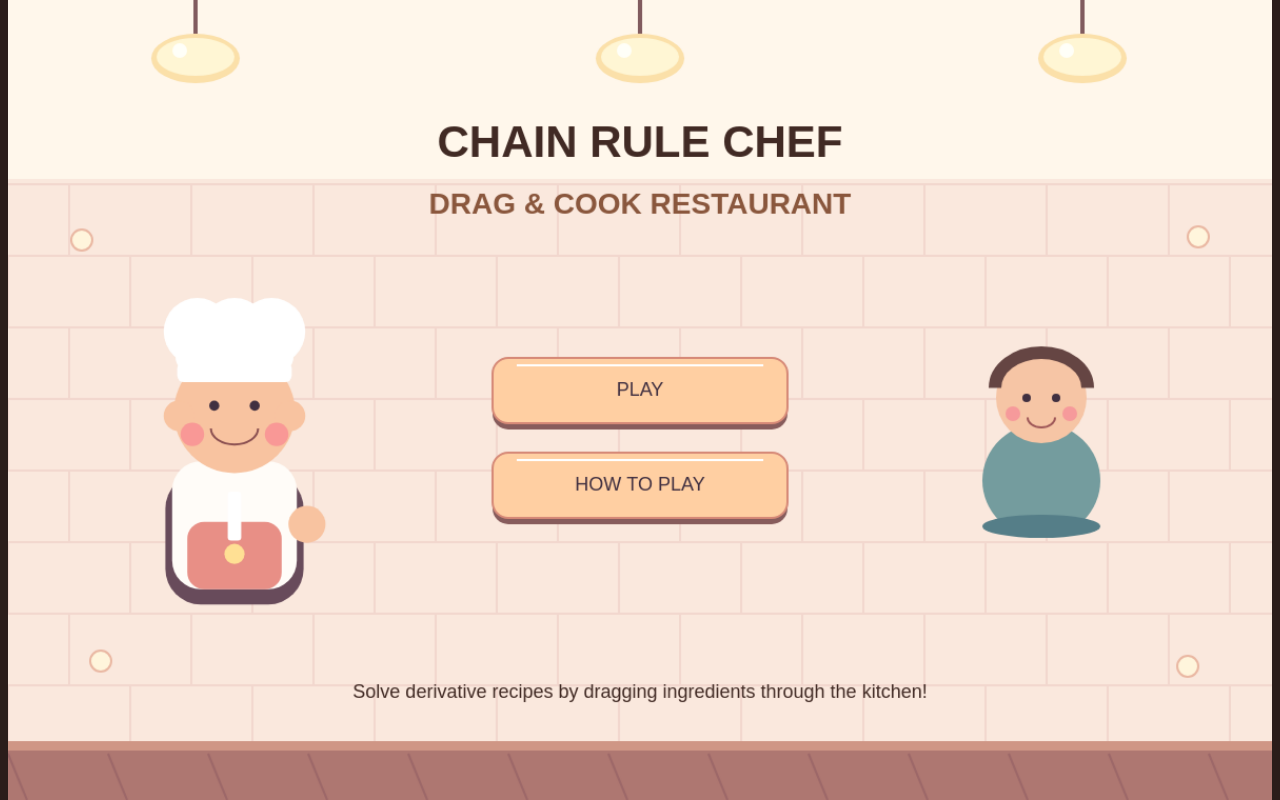
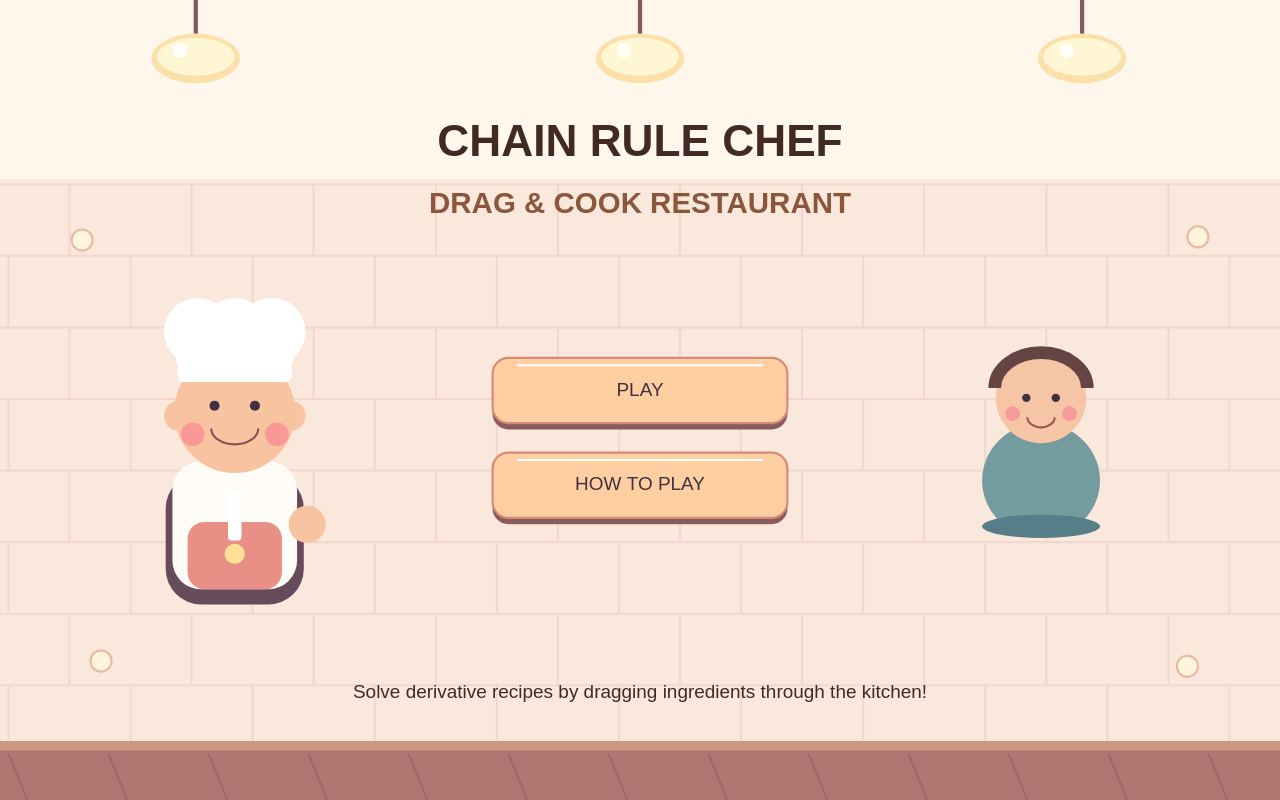
Before and after one commit to johnnyyyyyyyy24/diff-cal, a plain HTML site: page index.html in a window 1280 px wide. Drawn offline with Linux system fonts and the light colour scheme.

Commit message:
Add files via upload

```diff
--- a/index.html
+++ b/index.html
@@ -2,15 +2,20 @@
 <html lang="en"><head><meta charset="utf-8">
 <meta name="viewport" content="width=device-width,initial-scale=1,maximum-scale=1,user-scalable=no,viewport-fit=cover">
 <title>Chain Rule Chef</title>
-<style>html,body{margin:0;height:100%;background:#2b1d1a;overflow:hidden;touch-action:none;-webkit-user-select:none;user-select:none}
+<style>html,body{margin:0;height:100%;height:100dvh;background:#2b1d1a;overflow:hidden;touch-action:none;-webkit-user-select:none;user-select:none}
 body{display:flex;align-items:center;justify-content:center}canvas{touch-action:none;display:block}</style></head>
 <body><canvas id="c" width="1200" height="760"></canvas>
 <script>
 const W=1200,H=760,cv=document.getElementById('c'),g=cv.getContext('2d'),DPR=Math.min(window.devicePixelRatio||1,2);
-cv.width=W*DPR;cv.height=H*DPR;g.setTransform(DPR,0,0,DPR,0,0);
+
 if(!g.roundRect)g.roundRect=function(x,y,w,h,r){r=Math.min(r||0,w/2,h/2);this.moveTo(x+r,y);this.arcTo(x+w,y,x+w,y+h,r);this.arcTo(x+w,y+h,x,y+h,r);this.arcTo(x,y+h,x,y,r);this.arcTo(x,y,x+w,y,r);this.closePath()};
-function fit(){const s=Math.min(innerWidth/W,innerHeight/H);cv.style.width=W*s+'px';cv.style.height=H*s+'px'}
-addEventListener('resize',fit);fit();
+let rot=false,S=1,OX=0,OY=0,CW=W,CH=H,M=[1,0,0,1,0,0],X0=0,X1=W,Y0=0,Y1=H;
+function fit(){const vv=window.visualViewport;CW=Math.round((vv&&vv.width)||innerWidth);CH=Math.round((vv&&vv.height)||innerHeight);
+cv.width=Math.round(CW*DPR);cv.height=Math.round(CH*DPR);Object.assign(cv.style,{position:'fixed',left:'0',top:'0',width:CW+'px',height:CH+'px',transform:'none'});
+rot=CH>CW*1.1;const lw=rot?CH:CW,lh=rot?CW:CH;S=Math.min(lw/W,lh/H);const VW=lw/S,VH=lh/S;OX=(VW-W)/2;OY=(VH-H)/2;X0=-OX;X1=W+OX;Y0=-OY;Y1=H+OY;
+M=rot?[0,S,-S,0,CW-S*OY,S*OX]:[S,0,0,S,S*OX,S*OY]}
+addEventListener('resize',fit);addEventListener('orientationchange',()=>setTimeout(fit,150));if(window.visualViewport)window.visualViewport.addEventListener('resize',fit);fit();
+function goFS(){try{if(window.matchMedia&&matchMedia('(pointer:coarse)').matches&&!document.fullscreenElement&&document.documentElement.requestFullscreen){document.documentElement.requestFullscreen().then(()=>{try{screen.orientation.lock('landscape').catch(()=>{})}catch(_){}}).catch(()=>{})}}catch(_){}}
 const C=(r,gg,b)=>`rgb(${r},${gg},${b})`;
 const INK=C(65,42,36),DARK=C(65,48,65),BROWN=C(138,87,61),GREEN=C(66,157,100),RED=C(214,76,67),GOLD=C(255,203,96),
 PLUM=C(104,75,91),ROSE=C(232,143,134),SKIN=C(248,195,160),TOPICS=['Basic Derivatives','Power Rule','Constant Multiple Rule','Sum Rule','Difference Rule','Product Rule','Quotient Rule','Chain Rule','Trigonometric Derivatives','Higher-Order Derivatives'];
@@ -30,11 +35,11 @@ const ctr=r=>[r[0]+r[2]/2,r[1]+r[3]/2];
 
 function panel(r,col='rgb(255,251,239)',bd='rgb(231,203,183)',rad=22){const[x,y,w,h]=r;R(x,y+6,w,h,'rgb(135,92,92)',rad);R(x,y,w,h,col,rad);RS(x,y,w,h,bd,2,rad);L(x+23,y+7,x+w-23,y+7,'#fff',2)}
 function button(r,label,en=true){const hv=en&&hit(r,mouse);panel(r,hv?'rgb(255,188,135)':en?'rgb(255,207,162)':'rgb(221,214,211)',en?'rgb(214,137,119)':'rgb(187,177,174)',15);const c=ctr(r);T(label,c[0],c[1],'small',en?DARK:'rgb(141,134,131)',1,r[2]-22)}
-function background(){g.fillStyle='rgb(250,232,221)';g.fillRect(0,0,W,H);g.fillStyle='rgb(255,247,235)';g.fillRect(0,0,W,170);
-for(let y=175;y<715;y+=68){L(0,y,W,y,'rgb(242,215,206)',2);const off=Math.floor(y/68)%2?0:58;for(let x=off;x<W;x+=116)L(x,y,x,y+68,'rgb(242,215,206)',2)}
-g.fillStyle='rgb(174,119,113)';g.fillRect(0,704,W,56);g.fillStyle='rgb(207,150,133)';g.fillRect(0,704,W,9);
-for(let x=0;x<W;x+=95)L(x,716,x+18,H,'rgb(157,104,105)',2);
-for(const x of[178,600,1020]){L(x,0,x,32,'rgb(129,91,94)',4);E(x-42,32,84,47,'rgb(251,224,169)');E(x-37,36,74,36,'rgb(255,246,212)');Ci(x-15,48,7,'#fffff8')}
+function background(){const ex=40;g.fillStyle='rgb(250,232,221)';g.fillRect(X0-ex,Y0-ex,X1-X0+2*ex,Y1-Y0+2*ex);g.fillStyle='rgb(255,247,235)';g.fillRect(X0-ex,Y0-ex,X1-X0+2*ex,170-Y0+ex);
+for(let y=175;y<715;y+=68){L(X0-ex,y,X1+ex,y,'rgb(242,215,206)',2);const off=Math.floor(y/68)%2?0:58,st0=off-116*Math.ceil((off-X0+ex)/116);for(let x=st0;x<X1+ex;x+=116)L(x,y,x,y+68,'rgb(242,215,206)',2)}
+g.fillStyle='rgb(174,119,113)';g.fillRect(X0-ex,704,X1-X0+2*ex,Y1-704+ex);g.fillStyle='rgb(207,150,133)';g.fillRect(X0-ex,704,X1-X0+2*ex,9);
+const fy=Math.max(H,Y1)+ex,k=18*(fy-716)/44,s0=-95*Math.ceil((X0-ex)/-95);for(let x=Math.floor((X0-ex-k)/95)*95;x<X1+ex;x+=95)L(x,716,x+k,fy,'rgb(157,104,105)',2);
+for(const x of[178,600,1020]){L(x,Y0-ex,x,32,'rgb(129,91,94)',4);E(x-42,32,84,47,'rgb(251,224,169)');E(x-37,36,74,36,'rgb(255,246,212)');Ci(x-15,48,7,'#fffff8')}
 for(const[x,y]of[[70,228],[1130,225],[88,628],[1120,633]]){Ci(x,y,10,'rgb(255,245,220)');g.strokeStyle='rgb(234,184,163)';g.lineWidth=2;g.beginPath();g.arc(x,y,10,0,7);g.stroke()}}
 function chef(x,y,t,s){x|=0;y=(y+Math.sin(t/260)*2)|0;const ci=(c,dx,dy,r)=>Ci(x+dx*s,y+dy*s,Math.max(1,r*s),c),bx=(c,dx,dy,w,h,r=0)=>R(x+dx*s,y+dy*s,w*s,h*s,c,r*s);
 bx(PLUM,-41,39,82,78,21);bx('#fffcf8',-37,32,74,76,17);bx(ROSE,-28,68,56,40,10);ci(SKIN,0,3,36);ci(SKIN,-33,5,9);ci(SKIN,33,5,9);ci(DARK,-12,-1,3);ci(DARK,12,-1,3);
@@ -91,8 +96,8 @@ TILES=[0,1,2].map(i=>[39+i*225,553,211,70]),CUST=[882,199,155,176],NEXT=[809,615
 function startLevel(n){level=n;orders=getLevel(n);order=0;score=0;correct=0;si=0;answered=false;serving=false;fb='';rem=ORDER_TIME;drag=null;st='game'}
 function nextOrder(){order++;if(order>=orders.length){if(correct>=PASS){unlocked=Math.max(unlocked,Math.min(10,level+2));try{localStorage.setItem('crc_unlocked',unlocked)}catch(e){}}st='results'}else{si=0;answered=false;serving=false;fb='';rem=ORDER_TIME;drag=null}}
 function finish(ok,msg){answered=true;serving=false;drag=null;fb=msg;if(ok){correct++;score+=10}}
-const pos=e=>{const r=cv.getBoundingClientRect();return[(e.clientX-r.left)*W/r.width,(e.clientY-r.top)*H/r.height]};
-cv.addEventListener('pointerdown',e=>{e.preventDefault();try{cv.setPointerCapture(e.pointerId)}catch(_){}const p=mouse=pos(e);
+const pos=e=>{const r=cv.getBoundingClientRect(),cx=e.clientX-r.left,cy=e.clientY-r.top;return rot?[cy/S-OX,(CW-cx)/S-OY]:[cx/S-OX,cy/S-OY]};
+cv.addEventListener('pointerdown',e=>{e.preventDefault();try{cv.setPointerCapture(e.pointerId)}catch(_){}const p=mouse=pos(e);goFS();
 if(st=='menu'){if(hit(menuB[0],p))st='levels';else if(hit(menuB[1],p))st='instructions'}
 else if(st=='levels'||st=='instructions'){if(hit(BACK,p))st='menu';else if(st=='levels')lvB.forEach((r,i)=>{if(hit(r,p)&&i<unlocked&&st=='levels')startLevel(i)})}
 else if(st=='game'){if(hit(BACK,p)){drag=null;st='levels'}else if(answered){if(hit(NEXT,p))nextOrder()}else if(serving){if(hit(ST.PLATE,p))drag={kind:'plate'}}
@@ -128,7 +133,7 @@ T('YOUR CUSTOMER',957,197,'small',BROWN,1);customer(957,248,tick);L(758,396,1154
 const pat=Math.max(0,Math.min(1,rem/ORDER_TIME));T(`PATIENCE   ${Math.max(0,Math.floor(rem+.999))}s`,758,536,'small',DARK);R(758,566,395,18,'rgb(236,219,210)',9);const bw=Math.round(395*pat);if(bw>0)R(758,566,bw,18,pat>.5?GREEN:pat>.25?GOLD:RED,Math.min(9,bw/2));
 if(answered)button(NEXT,order<PER-1?'NEXT ORDER':'VIEW RESULTS');else if(serving)T('DROP YOUR PLATE ON THE CUSTOMER',957,631,'tiny',GREEN,1,400);else T('FINISH THE RECIPE TO SERVE',957,631,'tiny',BROWN,1,400);
 if(drag){if(drag.kind=='tile'){const r=[mouse[0]-100,mouse[1]-31,200,62];panel(r,'rgb(255,224,173)','rgb(235,163,115)',15);choice(drag.label,r,DARK)}else dish(mouse[0],mouse[1])}}
-function frame(now){const dt=Math.min((now-last)/1000,.1);last=now;
+function frame(now){g.setTransform(M[0]*DPR,M[1]*DPR,M[2]*DPR,M[3]*DPR,M[4]*DPR,M[5]*DPR);const dt=Math.min((now-last)/1000,.1);last=now;
 if(st=='game'&&!answered){rem=Math.max(0,rem-dt);if(rem<=0)finish(false,'Customer left! Time is up.')}
 background();
 if(st=='menu'){T('CHAIN RULE CHEF',600,137,'title',INK,1);T('DRAG & COOK RESTAURANT',600,195,'head',BROWN,1);chef(215,387,now,1.6);customer(981,367,now);['PLAY','HOW TO PLAY'].forEach((l,i)=>button(menuB[i],l));T('Solve derivative recipes by dragging ingredients through the kitchen!',600,658,'small',INK,1)}
```
